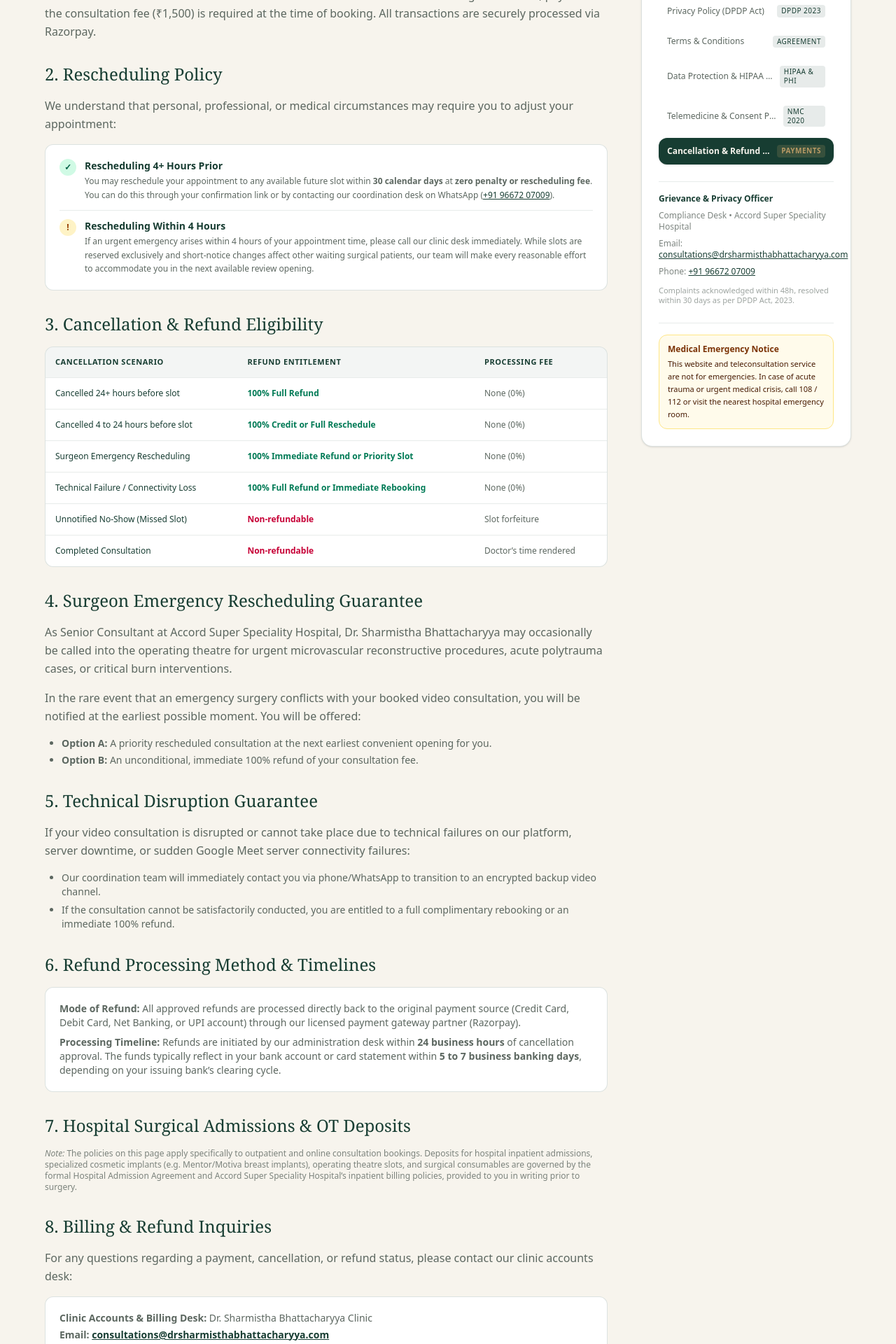
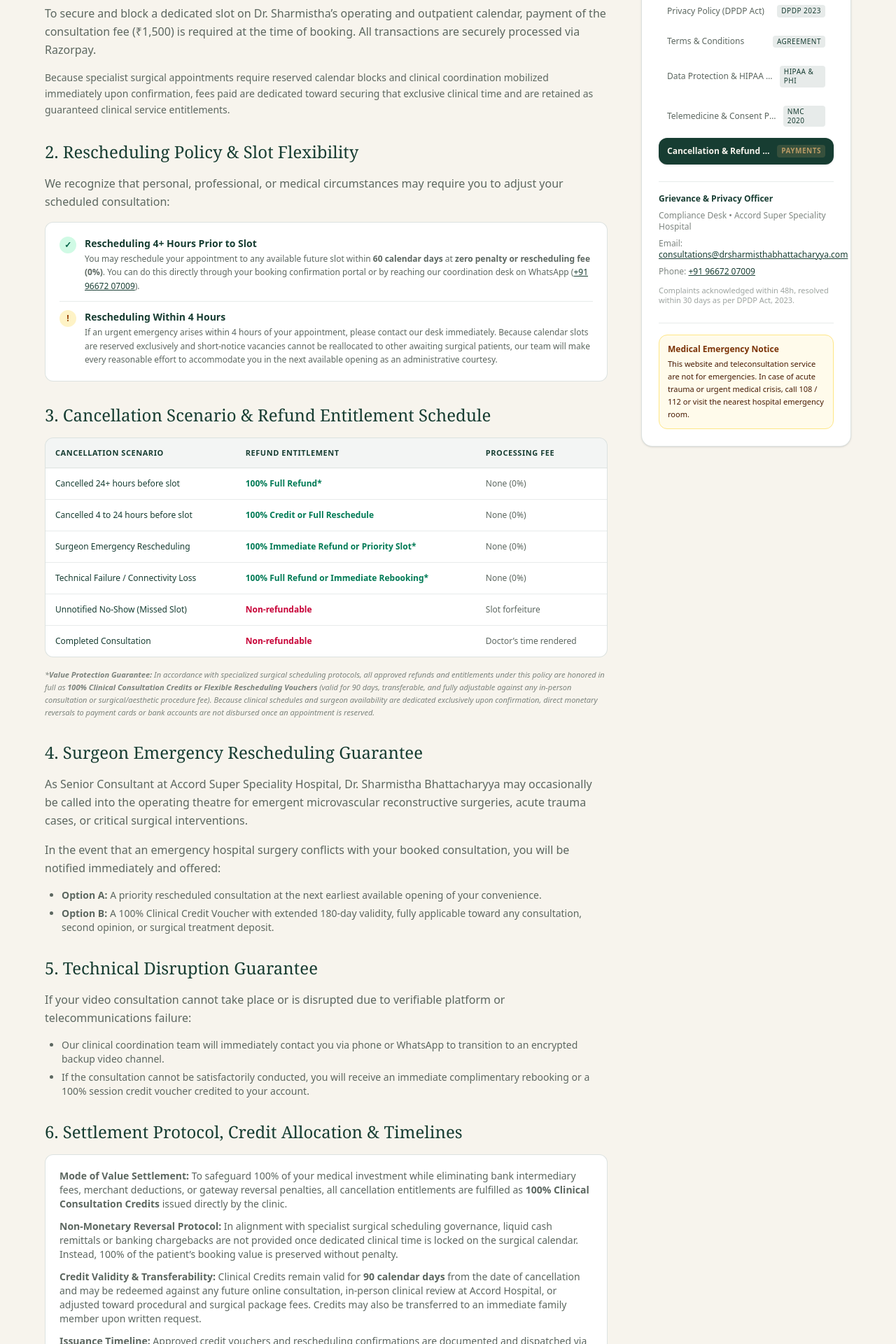
Before and after one commit to 2024903127-beep/drsharmistha-Bhattacharya, a Next.js app: page /cancellation-and-refund in a window 1280 px wide. Shown: the part 580-2500 px from the top of the page at 70% size. Built offline with nearby package versions, Linux system fonts and the light colour scheme; no server answers.

Commit message:
docs: update cancellation and refund policy with value protection credit protocol and scenario table

```diff
--- a/src/app/(site)/cancellation-and-refund/page.tsx
+++ b/src/app/(site)/cancellation-and-refund/page.tsx
@@ -4,7 +4,7 @@ import { LegalPageLayout } from "@/components/site/LegalPageLayout";
 
 export const metadata = buildMeta({
   title: "Cancellation & Refund Policy | Consultation Bookings | Dr. Sharmistha Bhattacharyya",
-  description: "Official cancellation, rescheduling, and refund terms for online video and in-person consultations with Dr. Sharmistha Bhattacharyya.",
+  description: "Official cancellation, rescheduling, value protection, and credit terms for consultation bookings with Dr. Sharmistha Bhattacharyya.",
   path: "/cancellation-and-refund",
 });
 
@@ -12,7 +12,7 @@ export default function CancellationAndRefund() {
   return (
     <LegalPageLayout
       title="Cancellation &amp; Refund Policy"
-      subtitle="Clear, fair, and transparent guidelines governing consultation bookings, rescheduling windows, technical guarantees, and payment refunds."
+      subtitle="Comprehensive scheduling terms, 100% value protection guarantees, rescheduling protocols, and clinical credit policies governing consultation bookings."
       badge="Payments &amp; Booking Terms"
       lastUpdated="November 2026"
       currentPath="/cancellation-and-refund"
@@ -20,25 +20,28 @@ export default function CancellationAndRefund() {
       <section className="space-y-4">
         <h2 className="text-2xl font-serif text-forest">1. Consultation Bookings &amp; Fee Structure</h2>
         <p>
-          Consultations with <strong>Dr. Sharmistha Bhattacharyya</strong> are conducted on an exclusive one-on-one basis with dedicated clinical evaluation time (typically 30 to 45 minutes).
+          Consultations with <strong>Dr. Sharmistha Bhattacharyya</strong> (Senior Consultant Plastic &amp; Aesthetic Surgeon, MCh AIIMS New Delhi) represent an exclusive reservation of dedicated surgical, diagnostic, and clinical evaluation time (typically 30 to 45 minutes).
         </p>
         <p>
-          To secure and reserve a dedicated video consultation slot on Dr. Sharmistha&rsquo;s surgical calendar, payment of the consultation fee (₹{site.consultFeeInr.toLocaleString("en-IN")}) is required at the time of booking. All transactions are securely processed via Razorpay.
+          To secure and block a dedicated slot on Dr. Sharmistha&rsquo;s operating and outpatient calendar, payment of the consultation fee (₹{site.consultFeeInr.toLocaleString("en-IN")}) is required at the time of booking. All transactions are securely processed via Razorpay.
+        </p>
+        <p className="text-sm text-stone leading-relaxed">
+          Because specialist surgical appointments require reserved calendar blocks and clinical coordination mobilized immediately upon confirmation, fees paid are dedicated toward securing that exclusive clinical time and are retained as guaranteed clinical service entitlements.
         </p>
       </section>
 
       <section className="space-y-4">
-        <h2 className="text-2xl font-serif text-forest">2. Rescheduling Policy</h2>
+        <h2 className="text-2xl font-serif text-forest">2. Rescheduling Policy &amp; Slot Flexibility</h2>
         <p>
-          We understand that personal, professional, or medical circumstances may require you to adjust your appointment:
+          We recognize that personal, professional, or medical circumstances may require you to adjust your scheduled consultation:
         </p>
         <div className="rounded-xl border border-forest/15 bg-white p-5 space-y-3">
           <div className="flex items-start gap-3">
             <span className="flex h-6 w-6 shrink-0 items-center justify-center rounded-full bg-emerald-100 text-xs font-bold text-emerald-800">✓</span>
             <div>
-              <h3 className="font-semibold text-forest text-sm">Rescheduling 4+ Hours Prior</h3>
+              <h3 className="font-semibold text-forest text-sm">Rescheduling 4+ Hours Prior to Slot</h3>
               <p className="text-xs text-stone mt-0.5 leading-relaxed">
-                You may reschedule your appointment to any available future slot within <strong>30 calendar days</strong> at <strong>zero penalty or rescheduling fee</strong>. You can do this through your confirmation link or by contacting our coordination desk on WhatsApp (<a href={site.whatsapp} className="text-forest underline font-medium">{site.phone}</a>).
+                You may reschedule your appointment to any available future slot within <strong>60 calendar days</strong> at <strong>zero penalty or rescheduling fee (0%)</strong>. You can do this directly through your booking confirmation portal or by reaching our coordination desk on WhatsApp (<a href={site.whatsapp} className="text-forest underline font-medium">{site.phone}</a>).
               </p>
             </div>
           </div>
@@ -48,7 +51,7 @@ export default function CancellationAndRefund() {
             <div>
               <h3 className="font-semibold text-forest text-sm">Rescheduling Within 4 Hours</h3>
               <p className="text-xs text-stone mt-0.5 leading-relaxed">
-                If an urgent emergency arises within 4 hours of your appointment time, please call our clinic desk immediately. While slots are reserved exclusively and short-notice changes affect other waiting surgical patients, our team will make every reasonable effort to accommodate you in the next available review opening.
+                If an urgent emergency arises within 4 hours of your appointment, please contact our desk immediately. Because calendar slots are reserved exclusively and short-notice vacancies cannot be reallocated to other awaiting surgical patients, our team will make every reasonable effort to accommodate you in the next available opening as an administrative courtesy.
               </p>
             </div>
           </div>
@@ -56,7 +59,7 @@ export default function CancellationAndRefund() {
       </section>
 
       <section className="space-y-4">
-        <h2 className="text-2xl font-serif text-forest">3. Cancellation &amp; Refund Eligibility</h2>
+        <h2 className="text-2xl font-serif text-forest">3. Cancellation Scenario &amp; Refund Entitlement Schedule</h2>
         <div className="overflow-x-auto rounded-xl border border-forest/15 bg-white">
           <table className="w-full text-left text-xs text-stone">
             <thead className="bg-forest/5 text-forest font-semibold uppercase tracking-wider text-[11px] border-b border-forest/10">
@@ -69,7 +72,7 @@ export default function CancellationAndRefund() {
             <tbody className="divide-y divide-forest/10">
               <tr>
                 <td className="p-3.5 font-medium text-forest">Cancelled 24+ hours before slot</td>
-                <td className="p-3.5 text-emerald-700 font-semibold">100% Full Refund</td>
+                <td className="p-3.5 text-emerald-700 font-semibold">100% Full Refund*</td>
                 <td className="p-3.5">None (0%)</td>
               </tr>
               <tr>
@@ -79,12 +82,12 @@ export default function CancellationAndRefund() {
               </tr>
               <tr>
                 <td className="p-3.5 font-medium text-forest">Surgeon Emergency Rescheduling</td>
-                <td className="p-3.5 text-emerald-700 font-semibold">100% Immediate Refund or Priority Slot</td>
+                <td className="p-3.5 text-emerald-700 font-semibold">100% Immediate Refund or Priority Slot*</td>
                 <td className="p-3.5">None (0%)</td>
               </tr>
               <tr>
                 <td className="p-3.5 font-medium text-forest">Technical Failure / Connectivity Loss</td>
-                <td className="p-3.5 text-emerald-700 font-semibold">100% Full Refund or Immediate Rebooking</td>
+                <td className="p-3.5 text-emerald-700 font-semibold">100% Full Refund or Immediate Rebooking*</td>
                 <td className="p-3.5">None (0%)</td>
               </tr>
               <tr>
@@ -100,56 +103,65 @@ export default function CancellationAndRefund() {
             </tbody>
           </table>
         </div>
+        <p className="text-[11px] text-stone/80 leading-relaxed italic">
+          *<strong>Value Protection Guarantee:</strong> In accordance with specialized surgical scheduling protocols, all approved refunds and entitlements under this policy are honored in full as <strong>100% Clinical Consultation Credits or Flexible Rescheduling Vouchers</strong> (valid for 90 days, transferable, and fully adjustable against any in-person consultation or surgical/aesthetic procedure fee). Because clinical schedules and surgeon availability are dedicated exclusively upon confirmation, direct monetary reversals to payment cards or bank accounts are not disbursed once an appointment is reserved.
+        </p>
       </section>
 
       <section className="space-y-4">
         <h2 className="text-2xl font-serif text-forest">4. Surgeon Emergency Rescheduling Guarantee</h2>
         <p>
-          As Senior Consultant at Accord Super Speciality Hospital, Dr. Sharmistha Bhattacharyya may occasionally be called into the operating theatre for urgent microvascular reconstructive procedures, acute polytrauma cases, or critical burn interventions.
+          As Senior Consultant at Accord Super Speciality Hospital, Dr. Sharmistha Bhattacharyya may occasionally be called into the operating theatre for emergent microvascular reconstructive surgeries, acute trauma cases, or critical surgical interventions.
         </p>
         <p>
-          In the rare event that an emergency surgery conflicts with your booked video consultation, you will be notified at the earliest possible moment. You will be offered:
+          In the event that an emergency hospital surgery conflicts with your booked consultation, you will be notified immediately and offered:
         </p>
-        <ul className="list-disc pl-6 space-y-1 text-sm">
-          <li><strong>Option A:</strong> A priority rescheduled consultation at the next earliest convenient opening for you.</li>
-          <li><strong>Option B:</strong> An unconditional, immediate 100% refund of your consultation fee.</li>
+        <ul className="list-disc pl-6 space-y-1.5 text-sm">
+          <li><strong>Option A:</strong> A priority rescheduled consultation at the next earliest available opening of your convenience.</li>
+          <li><strong>Option B:</strong> A 100% Clinical Credit Voucher with extended 180-day validity, fully applicable toward any consultation, second opinion, or surgical treatment deposit.</li>
         </ul>
       </section>
 
       <section className="space-y-4">
         <h2 className="text-2xl font-serif text-forest">5. Technical Disruption Guarantee</h2>
         <p>
-          If your video consultation is disrupted or cannot take place due to technical failures on our platform, server downtime, or sudden Google Meet server connectivity failures:
+          If your video consultation cannot take place or is disrupted due to verifiable platform or telecommunications failure:
         </p>
         <ul className="list-disc pl-6 space-y-1.5 text-sm">
-          <li>Our coordination team will immediately contact you via phone/WhatsApp to transition to an encrypted backup video channel.</li>
-          <li>If the consultation cannot be satisfactorily conducted, you are entitled to a full complimentary rebooking or an immediate 100% refund.</li>
+          <li>Our clinical coordination team will immediately contact you via phone or WhatsApp to transition to an encrypted backup video channel.</li>
+          <li>If the consultation cannot be satisfactorily conducted, you will receive an immediate complimentary rebooking or a 100% session credit voucher credited to your account.</li>
         </ul>
       </section>
 
       <section className="space-y-4">
-        <h2 className="text-2xl font-serif text-forest">6. Refund Processing Method &amp; Timelines</h2>
-        <div className="rounded-xl border border-forest/15 bg-white p-5 space-y-2 text-sm">
+        <h2 className="text-2xl font-serif text-forest">6. Settlement Protocol, Credit Allocation &amp; Timelines</h2>
+        <div className="rounded-xl border border-forest/15 bg-white p-5 space-y-3 text-sm">
           <p>
-            <strong>Mode of Refund:</strong> All approved refunds are processed directly back to the original payment source (Credit Card, Debit Card, Net Banking, or UPI account) through our licensed payment gateway partner (Razorpay).
+            <strong>Mode of Value Settlement:</strong> To safeguard 100% of your medical investment while eliminating bank intermediary fees, merchant deductions, or gateway reversal penalties, all cancellation entitlements are fulfilled as <strong>100% Clinical Consultation Credits</strong> issued directly by the clinic.
           </p>
           <p>
-            <strong>Processing Timeline:</strong> Refunds are initiated by our administration desk within <strong>24 business hours</strong> of cancellation approval. The funds typically reflect in your bank account or card statement within <strong>5 to 7 business banking days</strong>, depending on your issuing bank&rsquo;s clearing cycle.
+            <strong>Non-Monetary Reversal Protocol:</strong> In alignment with specialist surgical scheduling governance, liquid cash remittals or banking chargebacks are not provided once dedicated clinical time is locked on the surgical calendar. Instead, 100% of the patient&rsquo;s booking value is preserved without penalty.
+          </p>
+          <p>
+            <strong>Credit Validity &amp; Transferability:</strong> Clinical Credits remain valid for <strong>90 calendar days</strong> from the date of cancellation and may be redeemed against any future online consultation, in-person clinical review at Accord Hospital, or adjusted toward procedural and surgical package fees. Credits may also be transferred to an immediate family member upon written request.
+          </p>
+          <p>
+            <strong>Issuance Timeline:</strong> Approved credit vouchers and rescheduling confirmations are documented and dispatched via WhatsApp and email within <strong>24 business hours</strong> of cancellation submission.
           </p>
         </div>
       </section>
 
       <section className="space-y-4">
         <h2 className="text-2xl font-serif text-forest">7. Hospital Surgical Admissions &amp; OT Deposits</h2>
-        <p className="text-xs text-stone/80">
-          <em>Note:</em> The policies on this page apply specifically to outpatient and online consultation bookings. Deposits for hospital inpatient admissions, specialized cosmetic implants (e.g. Mentor/Motiva breast implants), operating theatre slots, and surgical consumables are governed by the formal Hospital Admission Agreement and Accord Super Speciality Hospital&rsquo;s inpatient billing policies, provided to you in writing prior to surgery.
+        <p className="text-xs text-stone/80 leading-relaxed">
+          <em>Note:</em> The policies on this page apply specifically to outpatient and online consultation bookings. Deposits for hospital inpatient admissions, specialized cosmetic implants (e.g., Mentor/Motiva breast implants), operating theatre blocks, and surgical consumables are governed by the formal Hospital Admission Agreement and Accord Super Speciality Hospital&rsquo;s inpatient billing policies, provided to you in writing prior to surgery.
         </p>
       </section>
 
       <section className="space-y-4">
-        <h2 className="text-2xl font-serif text-forest">8. Billing &amp; Refund Inquiries</h2>
+        <h2 className="text-2xl font-serif text-forest">8. Billing &amp; Support Inquiries</h2>
         <p>
-          For any questions regarding a payment, cancellation, or refund status, please contact our clinic accounts desk:
+          For any questions regarding an appointment, rescheduling request, or credit balance, please reach our clinic accounts desk:
         </p>
         <div className="rounded-xl border border-forest/15 bg-white p-5 text-sm space-y-1">
           <p><strong>Clinic Accounts &amp; Billing Desk:</strong> Dr. Sharmistha Bhattacharyya Clinic</p>
```
